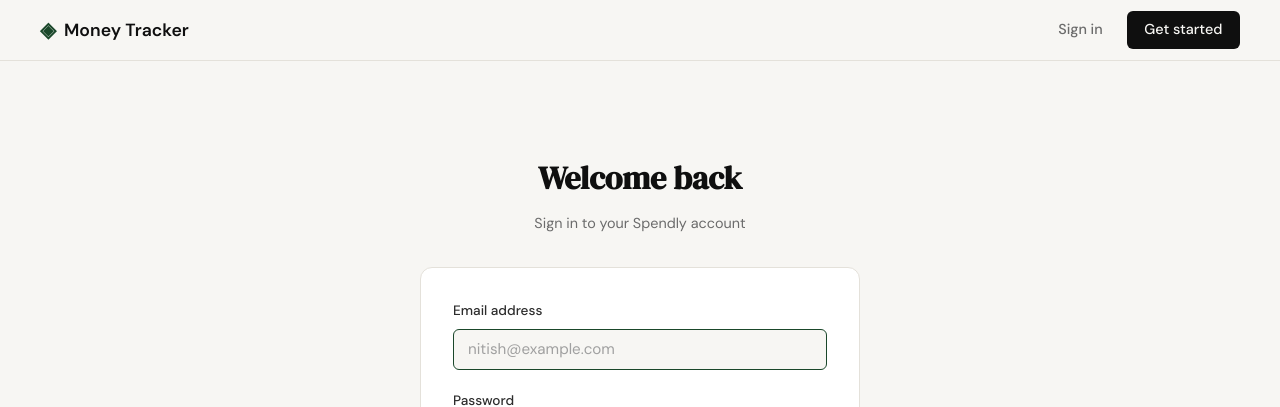
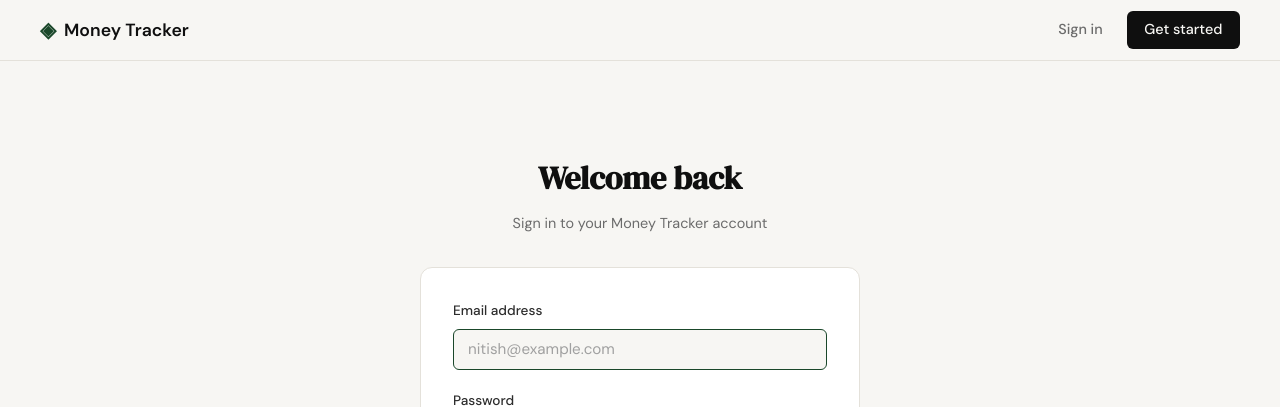
Before and after one commit to farhan-farabi23/Money-Tracker, a Flask app: page /login in a window 1280 px wide. Shown: the top 407 px of the page. Run offline with Flask 3, Linux system fonts and the light colour scheme.

Commit message:
modify texts

```diff
--- a/templates/login.html
+++ b/templates/login.html
@@ -9,7 +9,7 @@
 
         <div class="auth-header">
             <h1 class="auth-title">Welcome back</h1>
-            <p class="auth-subtitle">Sign in to your Spendly account</p>
+            <p class="auth-subtitle">Sign in to your Money Tracker account</p>
         </div>
 
         <div class="auth-card">
```
